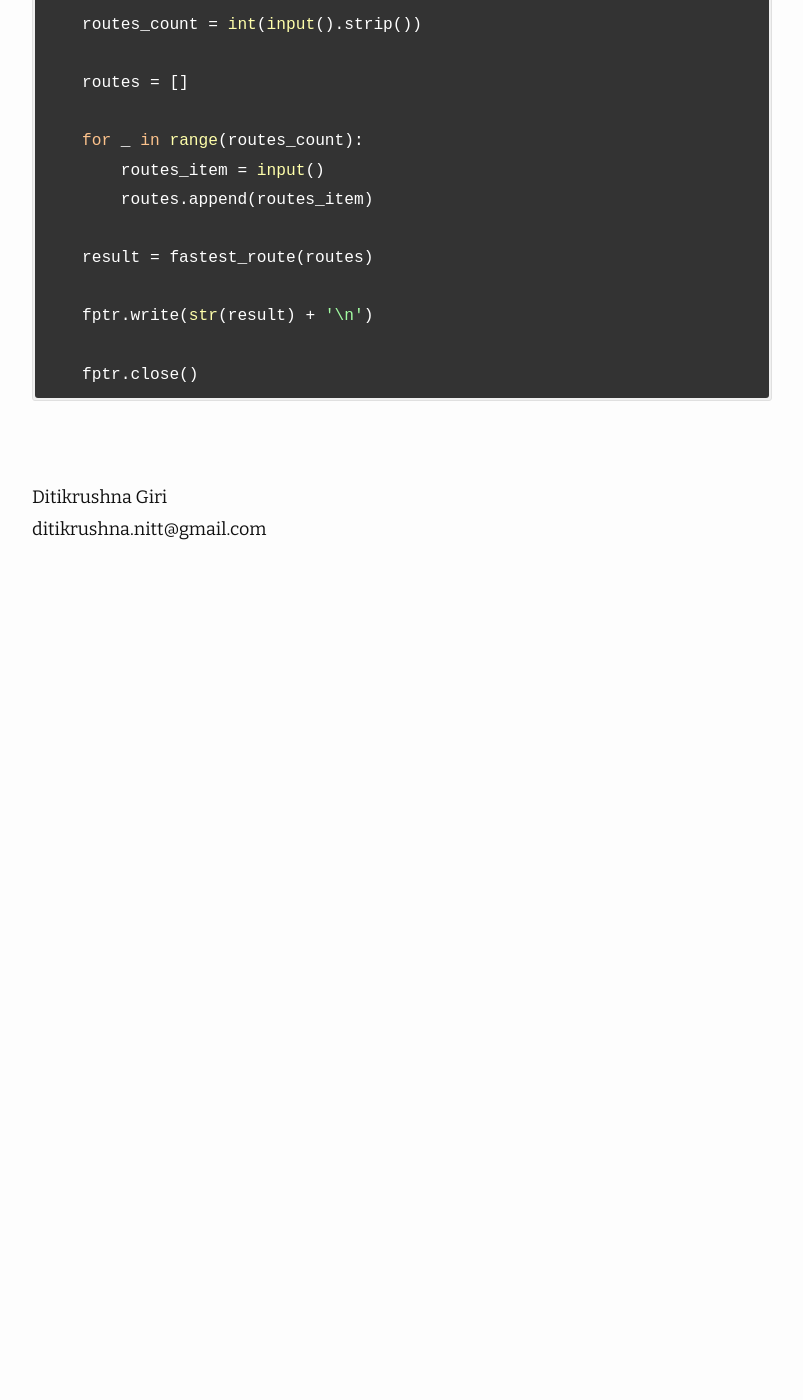
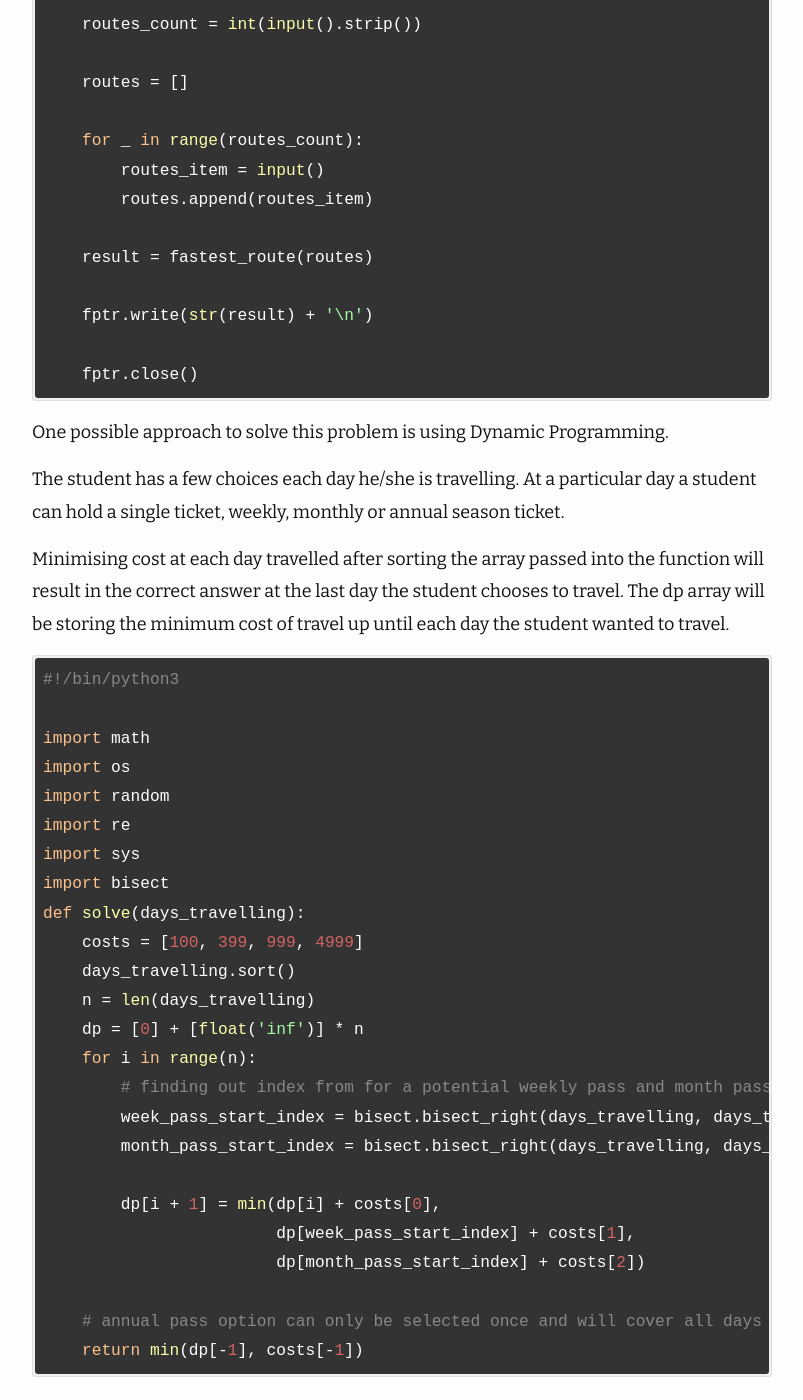
Before and after one commit to ditikrushna/eNotes, a Jekyll site: the page built from _posts/2020-05-24-code-highlight-tests.md, in a window 1280 px wide and 1400 px high, scrolled down 5119 px. Shown: the whole window, without its empty margins (238-1041 px from the left). Built offline with Jekyll 4.4.1, drawn with Linux system fonts in a browser that asks for light colours; nearby versions of some CDN libraries; before the commit the page ends 5700 px from its top, so only the background shows below that.

Commit message:
Update 2020-05-24-code-highlight-tests.md

```diff
--- a/_posts/2020-05-24-code-highlight-tests.md
+++ b/_posts/2020-05-24-code-highlight-tests.md
@@ -184,3 +184,38 @@ Once an appropriate graph has been created, the shortest path can be calculated
         fptr.write(str(result) + '\n')
 
         fptr.close()
+
+
+
+
+One possible approach to solve this problem is using Dynamic Programming.
+
+The student has a few choices each day he/she is travelling. At a particular day a student can hold a single ticket, weekly, monthly or annual season ticket.
+
+Minimising cost at each day travelled after sorting the array passed into the function will result in the correct answer at the last day the student chooses to travel. The dp array will be storing the minimum cost of travel up until each day the student wanted to travel.
+
+
+    #!/bin/python3
+
+    import math
+    import os
+    import random
+    import re
+    import sys
+    import bisect
+    def solve(days_travelling):
+        costs = [100, 399, 999, 4999]
+        days_travelling.sort()
+        n = len(days_travelling)
+        dp = [0] + [float('inf')] * n
+        for i in range(n):
+            # finding out index from for a potential weekly pass and month pass will start ending at and including days_travelling[i]
+            week_pass_start_index = bisect.bisect_right(days_travelling, days_travelling[i] - 7)
+            month_pass_start_index = bisect.bisect_right(days_travelling, days_travelling[i] - 30)
+
+            dp[i + 1] = min(dp[i] + costs[0],
+                            dp[week_pass_start_index] + costs[1],
+                            dp[month_pass_start_index] + costs[2])
+
+        # annual pass option can only be selected once and will cover all days
+        return min(dp[-1], costs[-1])
```
